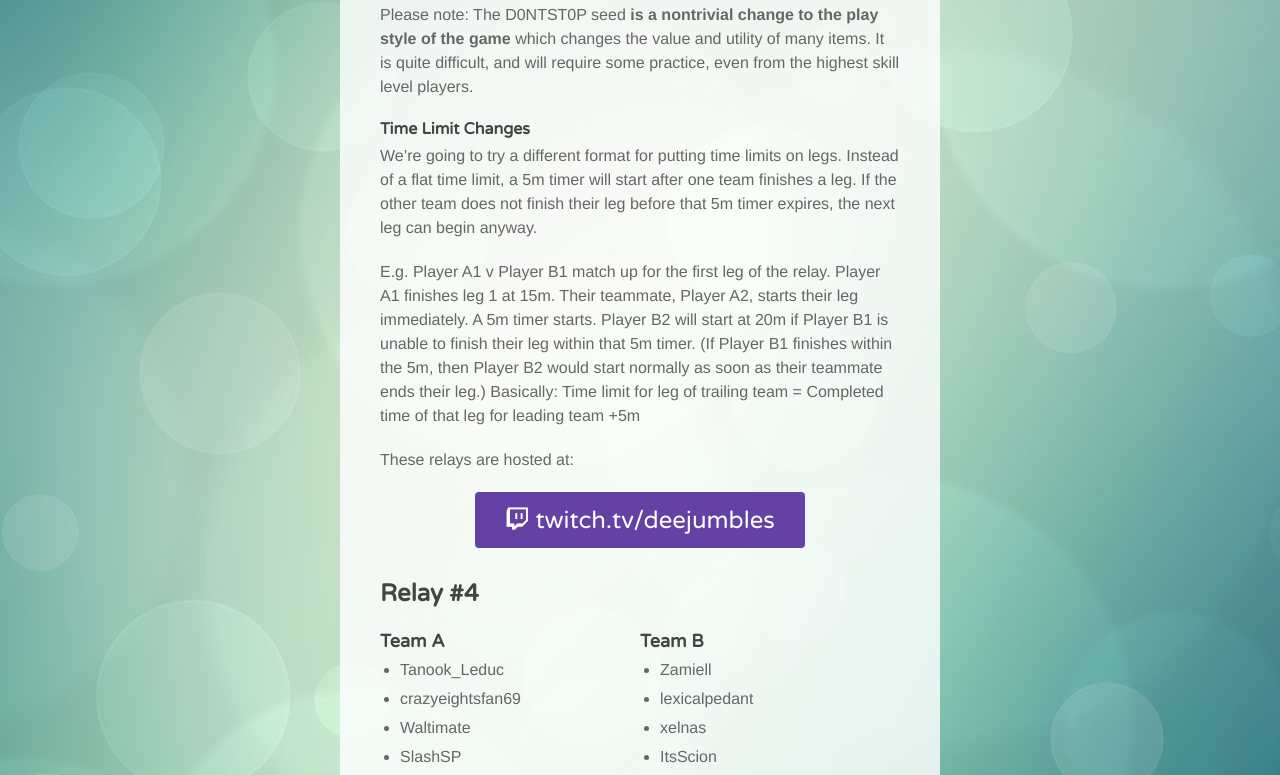
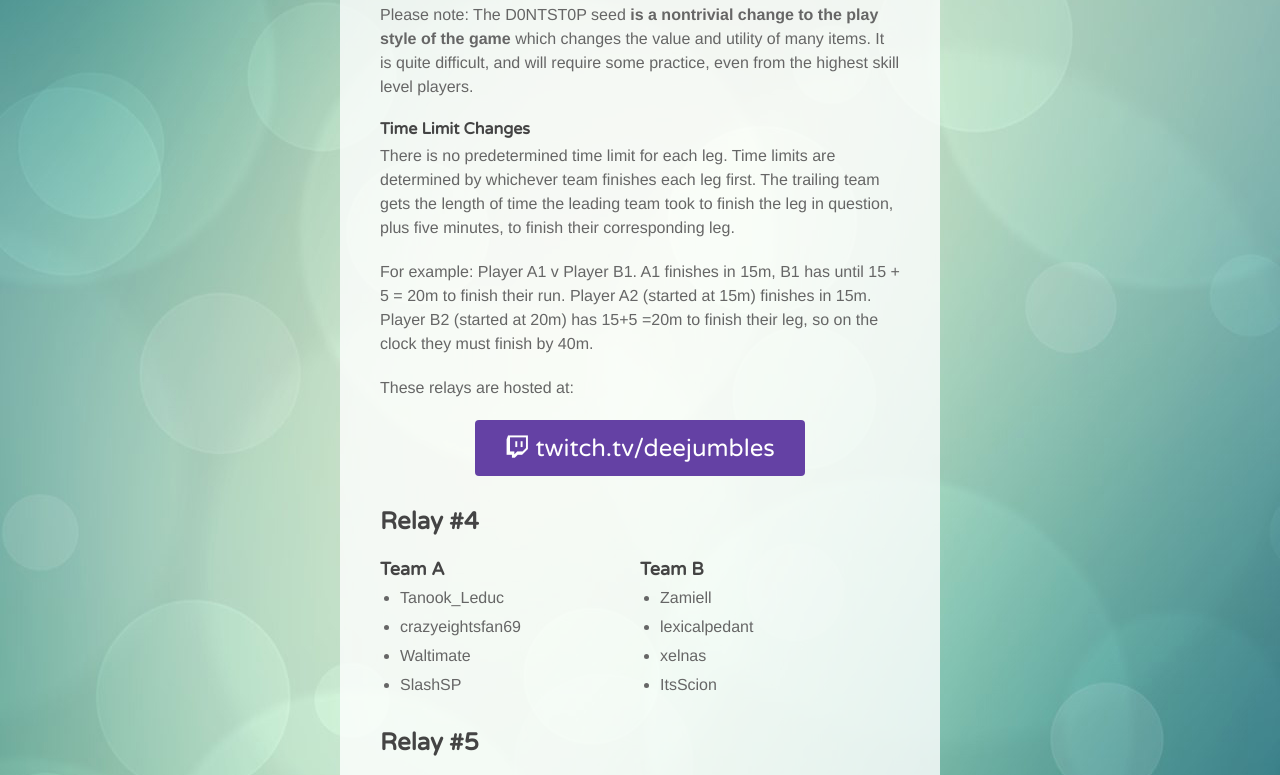
Before and after one commit to cranderveldt/deejumbles, a website: page rod/index.html in a window 1280 px wide. Shown: the part 874-1649 px from the top of the page. Drawn offline with Linux system fonts and the light colour scheme.

Commit message:
consistency

```diff
--- a/rod/index.html
+++ b/rod/index.html
@@ -31,9 +31,9 @@
     <p>Please note: The D0NTST0P seed <strong>is a nontrivial change to the play style of the game</strong> which changes the value and utility of many items. It is quite difficult, and will require some practice, even from the highest skill level players.</p>
 
     <h4 class="h5">Time Limit Changes</h4>
-    <p>We’re going to try a different format for putting time limits on legs. Instead of a flat time limit, a 5m timer will start after one team finishes a leg. If the other team does not finish their leg before that 5m timer expires, the next leg can begin anyway.</p>
+    <p>There is no predetermined time limit for each leg. Time limits are determined by whichever team finishes each leg first. The trailing team gets the length of time the leading team took to finish the leg in question, plus five minutes, to finish their corresponding leg.</p>
 
-    <p>E.g. Player A1 v Player B1 match up for the first leg of the relay. Player A1 finishes leg 1 at 15m.  Their teammate, Player A2, starts their leg immediately. A 5m timer starts. Player B2 will start at 20m if Player B1 is unable to finish their leg within that 5m timer. (If Player B1 finishes within the 5m, then Player B2 would start normally as soon as their teammate ends their leg.) Basically: Time limit for leg of trailing team = Completed time of that leg for leading team +5m</p>
+    <p>For example: Player A1 v Player B1. A1 finishes in 15m, B1 has until 15 + 5 = 20m to finish their run. Player A2 (started at 15m) finishes in 15m. Player B2 (started at 20m) has 15+5 =20m to finish their leg, so on the clock they must finish by 40m.</p>
 
     <p>These relays are hosted at:</p>
 
@@ -115,7 +115,7 @@
       <li>I will be casting it.</li>
       <li>For “hand-offs”: Runs are complete when the chest hits the ground AND the racer says “done.” At that point, the next racer can begin immediately with their resets.</li>
       <li>There is no predetermined time limit for each leg. Time limits are determined by whichever team finishes each leg first. The trailing team gets the length of time the leading team took to finish the leg in question, plus five minutes, to finish their corresponding leg.</li>
-      <li>Player A1 v Player B1. A1 finishes in 15m, B1 has until 15 + 5 = 20m to finish their run. Player A2 (started at 15m) finishes in 15m. Player B2 (started at 20m) has 15+5 =20m to finish their leg, so on the clock they must finish by 40m</li>
+      <li>For example: Player A1 v Player B1. A1 finishes in 15m, B1 has until 15 + 5 = 20m to finish their run. Player A2 (started at 15m) finishes in 15m. Player B2 (started at 20m) has 15+5 =20m to finish their leg, so on the clock they must finish by 40m</li>
       <!-- <li>The first three individual legs each have a <strong>25m time limit</strong>. If that time elapses without a completed run, the next racer on the team can begin (the host/ref will let you know that you can start). The final leg has no time limit.</li> -->
       <li>I will be casting it, and Crander will co-host. I’m happy to bring a lot of people in to commentate throughout the event.</li>
     </ul>
```
